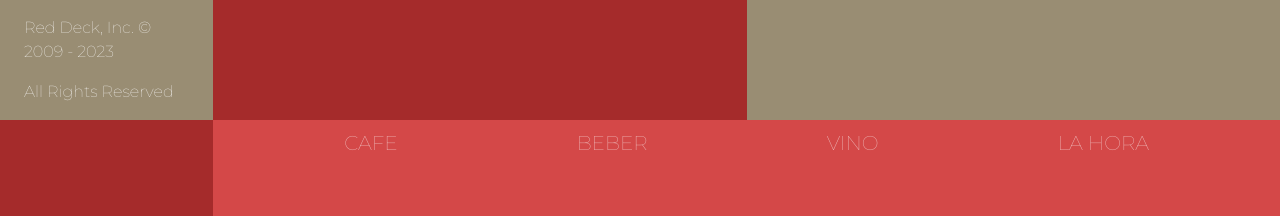
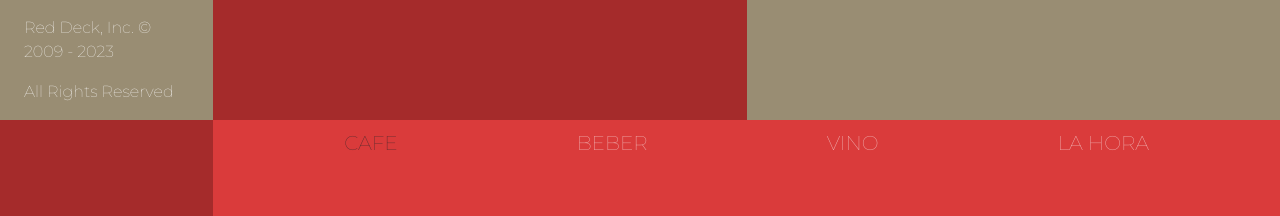
Before and after one commit to Sly-Ry/red-deck, a React (Create React App) app: page /red-deck/menu in a window 1280 px wide. Shown: the part 680-896 px from the top of the page. Built offline with nearby package versions, Linux system fonts and the light colour scheme; a web font is replaced by a local one.

Commit message:
menu mvp completed. note: the menu navbar isn't quite how i want it but it works for now

```diff
--- a/src/App.css
+++ b/src/App.css
@@ -2,9 +2,9 @@
     --main-bg-color: rgb(168, 0, 0);
     --secondary-bg-color: rgb(153, 141, 115);
     --tri-bg-color: rgb(124, 50, 54);
-    --quad-bg-color: rgb(212, 72, 72);
-    --quin-bg-color: rgb(196, 104, 104);
-    --ses-bg-color: rgb(46, 1, 1);
+    --quad-bg-color: rgb(218, 59, 59);
+    --quin-bg-color: rgb(172, 75, 75);
+    --ses-bg-color: rgb(59, 0, 0);
     --sept-bg-color: rgb(116, 3, 3);
 }
 
--- a/src/components/Menu/SectionComponent.jsx
+++ b/src/components/Menu/SectionComponent.jsx
@@ -1,9 +1,6 @@
 import FlavorComponent from "./FlavorComponent";
 
 export function SectionComponent( {color, name, flavors}) {
-
-
-
     return (
         <>
             <div id={name} className={`section row p-5 ${color}`} style={{minHeight: '100vh'}}>
--- a/src/layouts/MenuLayout/MenuBodyLayout.js
+++ b/src/layouts/MenuLayout/MenuBodyLayout.js
@@ -1,8 +1,31 @@
+// import { useEffect, useState } from 'react';
 import { SectionComponent } from '../../components/Menu/SectionComponent';
 import { menuItems } from '../../data/menuItems';
 import { MenuNavLayout } from './MenuNavLayout';
 
 export function MenuBodyLayout() {
+
+    // const [stickyClass, setStickyClass] = useState('');
+
+    // useEffect(() => {
+    //     window.addEventListener('scroll', stickNavbar);
+
+    //     return () => {
+    //         window.removeEventListener('scroll', stickNavbar);
+    //     };
+    // }, []);
+
+    // const stickNavbar = () => {
+    //     if (window !== undefined) {
+    //         let windowHeight = window.scrollY;
+    //         windowHeight > 500 && windowHeight < 1200 ? setStickyClass('sticky-top'):
+    //         windowHeight > 1300 && windowHeight < 2000 ? setStickyClass('sticky-top') :
+    //         windowHeight > 2100 && windowHeight < 2800 ? setStickyClass('sticky-top') :
+    //         windowHeight > 2900 && windowHeight < 3600 ? setStickyClass('sticky-top') :
+    //         setStickyClass('');
+    //     }
+    // };
+
     return (
         <>
             <div className="menu container-fluid d-flex flex-column justify-content-center text-center text-white">
@@ -10,7 +33,11 @@ export function MenuBodyLayout() {
                 menuItems.map(menuItem => {
                     return (
                         <>
-                            <MenuNavLayout color={menuItem.color}/>
+                            <MenuNavLayout
+                                color={menuItem.color}
+                                disable={menuItem.name}
+                                //stick={stickyClass}//
+                            />
                             <SectionComponent
                                 key={menuItem.id}
                                 color={menuItem.color}
--- a/src/layouts/MenuLayout/MenuNavLayout.js
+++ b/src/layouts/MenuLayout/MenuNavLayout.js
@@ -1,41 +1,28 @@
-import { useEffect, useState } from "react";
+import { menuItems } from "../../data/menuItems"
 
-export function MenuNavLayout({color}) {
-    const [show, setShow] = useState(true);
-    const [lastScrollY, setLastScrollY] = useState(0);
-
-    const controlNavbar = () => {
-        if (typeof window !== 'undefined') {
-            if (window.scrollY > lastScrollY) { // if scroll down hide the navbar
-                setShow(false);
-            } else { // if scroll up show the navbar
-                setShow(true);
-            }
-
-            // remember current page location to use in the next move
-            setLastScrollY(window.scrollY);
-        }
-    };
-
-    useEffect(() => {
-        if (typeof window !== 'undefined') {
-            window.addEventListener('scroll', controlNavbar);
-
-            // cleanup function
-            return () => {
-                window.removeEventListener('scroll', controlNavbar);
-            };
-        }
-    }, [lastScrollY]);
-
+export function MenuNavLayout({color, disable, stick}) {
     return (
         <>
-            <div className={`menu d-flex align-items-center sticky-top ${color}`}>
+            <div className={`menu d-flex align-items-center sticky-top ${color} ${stick}`}>
                 <nav className="nav col-12 d-flex justify-content-evenly">
-                    <a className="nav-link fs-5 px-5" href="#cafe">CAFE</a>
-                    <a className="nav-link fs-5 px-5" href="#beber">BEBER</a>
-                    <a className="nav-link fs-5 px-5" href="#vino">VINO</a>
-                    <a className="nav-link fs-5 px-5" href="#la hora">LA HORA</a>
+                {
+                    menuItems.map(menuItem => {
+                        if (menuItem.name === disable){
+                            return (
+                                <>
+                                    <a className="nav-link fs-5 px-5 text-uppercase disabled active" href={`#${menuItem.name}`}>{menuItem.name}</a>
+                                </>
+                            );
+                        }
+                        else {
+                            return (
+                                <>
+                                    <a className="nav-link fs-5 px-5 text-uppercase" href={`#${menuItem.name}`}>{menuItem.name}</a>
+                                </>
+                            );
+                        }
+                    })
+                }
                 </nav>
             </div>
         </>
--- a/src/pages/Menu/Menu.css
+++ b/src/pages/Menu/Menu.css
@@ -9,6 +9,7 @@
 }
 
 
+
 /* MENU ITEMS */
 .section-title {
     margin: 25px 0 -10px ;
```
